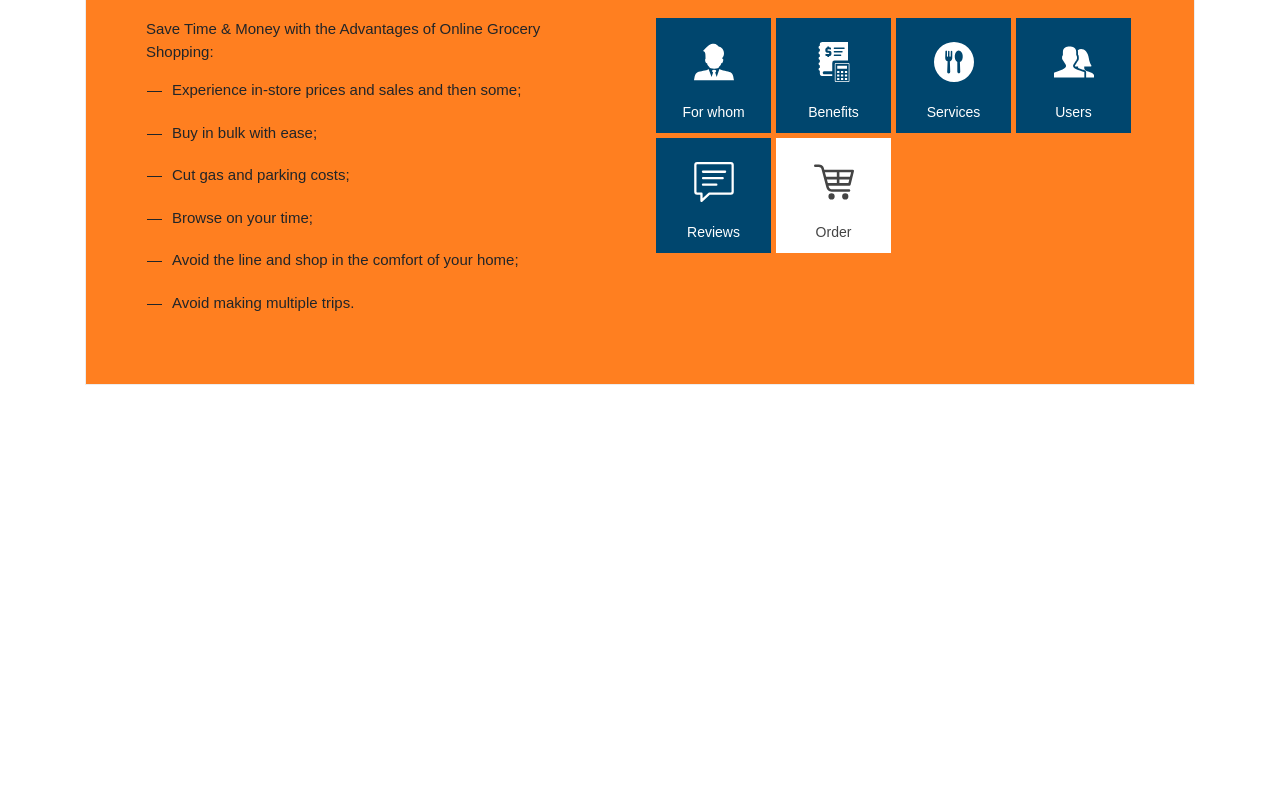
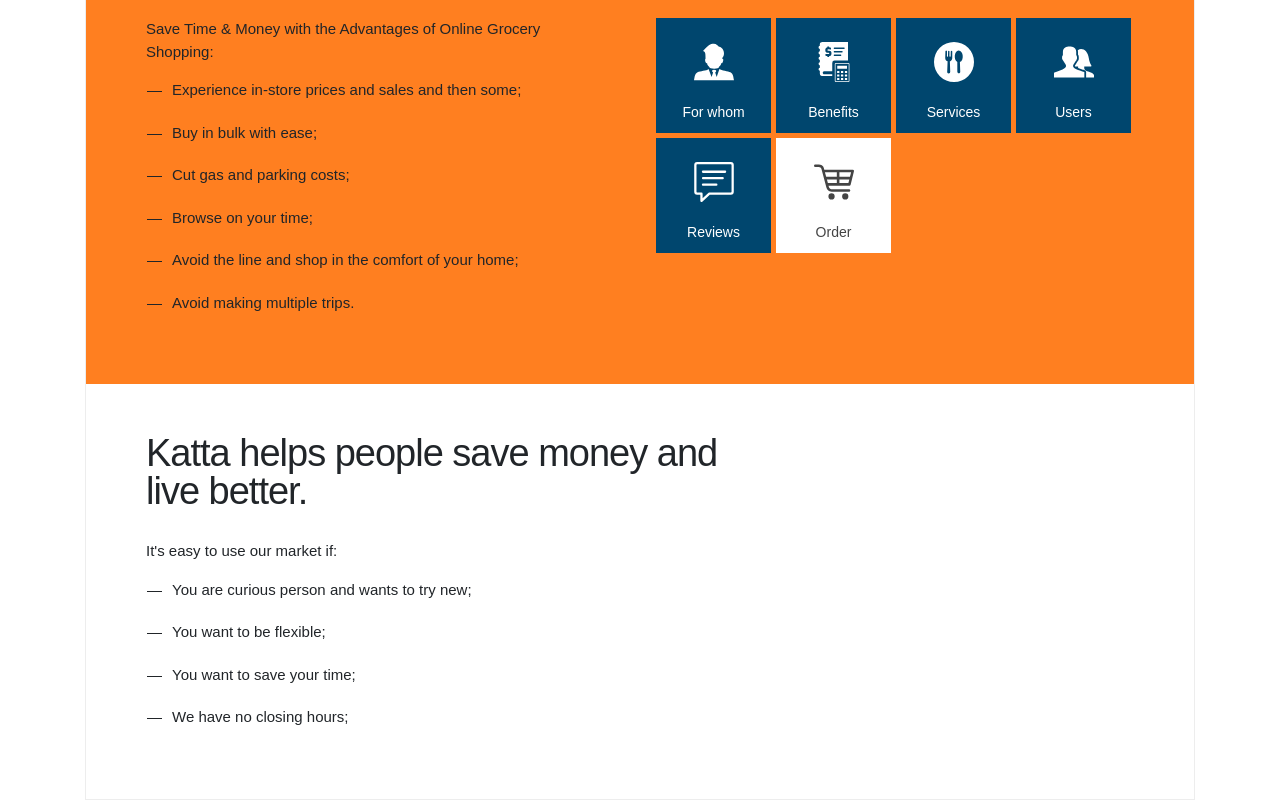
Before and after one commit to AleksandrMihasenko/online-shop-nuxt, a Nuxt app: page / in a window 1280 px wide. Shown: the part 477-1277 px from the top of the page. Before the commit the page ends 862 px from the top, so only its background shows below. Built offline with nearby package versions, Linux system fonts and the light colour scheme.

Commit message:
add new section on main page

```diff
--- a/pages/index.vue
+++ b/pages/index.vue
@@ -65,6 +65,18 @@
             </i>
             <div class="main-page_about_nav_lk_tx">Order</div>
           </a>
+        </div>
+      </section>
+      <section>
+        <div class="main-page_about_forwhom">
+          <h3 class="main-page_about_forwhom_t">Katta helps people save money and live better.</h3>
+          <p>It's easy to use our market if:</p>
+          <ul>
+            <li>You are curious person and wants to try new;</li>
+            <li>You want to be flexible;</li>
+            <li>You want to save your time;</li>
+            <li>We have no closing hours;</li>
+          </ul>
         </div>
       </section>
     </div>
@@ -178,4 +190,26 @@
             color: #ffffff
             svg
               fill: #ffffff
+    &_forwhom
+      width: 100%
+      max-width: 700px
+      padding: 50px 60px
+      font-size: 15px
+      &_t
+        font-size: 38px
+        font-weight: 400
+        letter-spacing: -1px
+        line-height: 1em
+        margin-bottom: 30px
+      ul
+        padding: 0 0 0 26px
+        li
+          position: relative
+          list-style-type: none
+          margin: 0 0 20px
+          &:before
+            content: "—"
+            position: absolute
+            top: 0
+            left: -25px
 </style>
```
